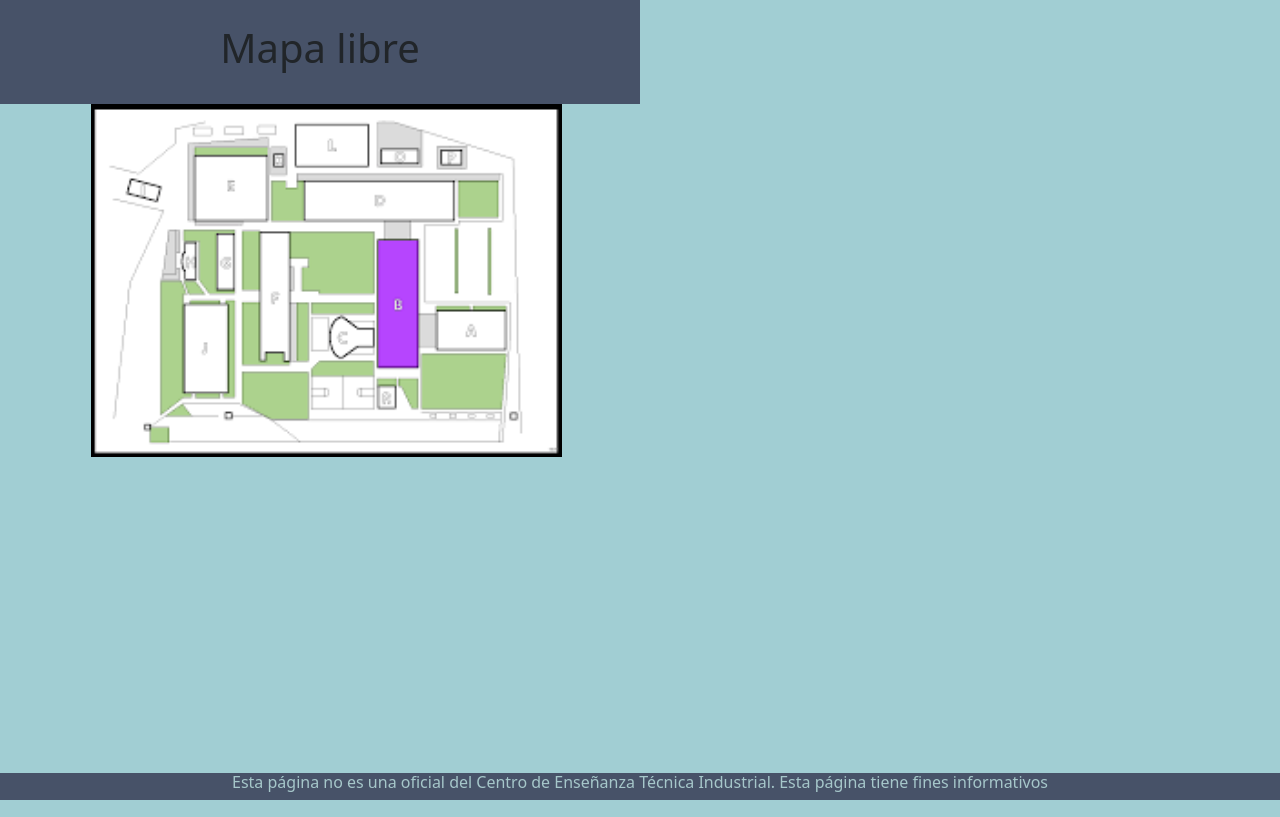
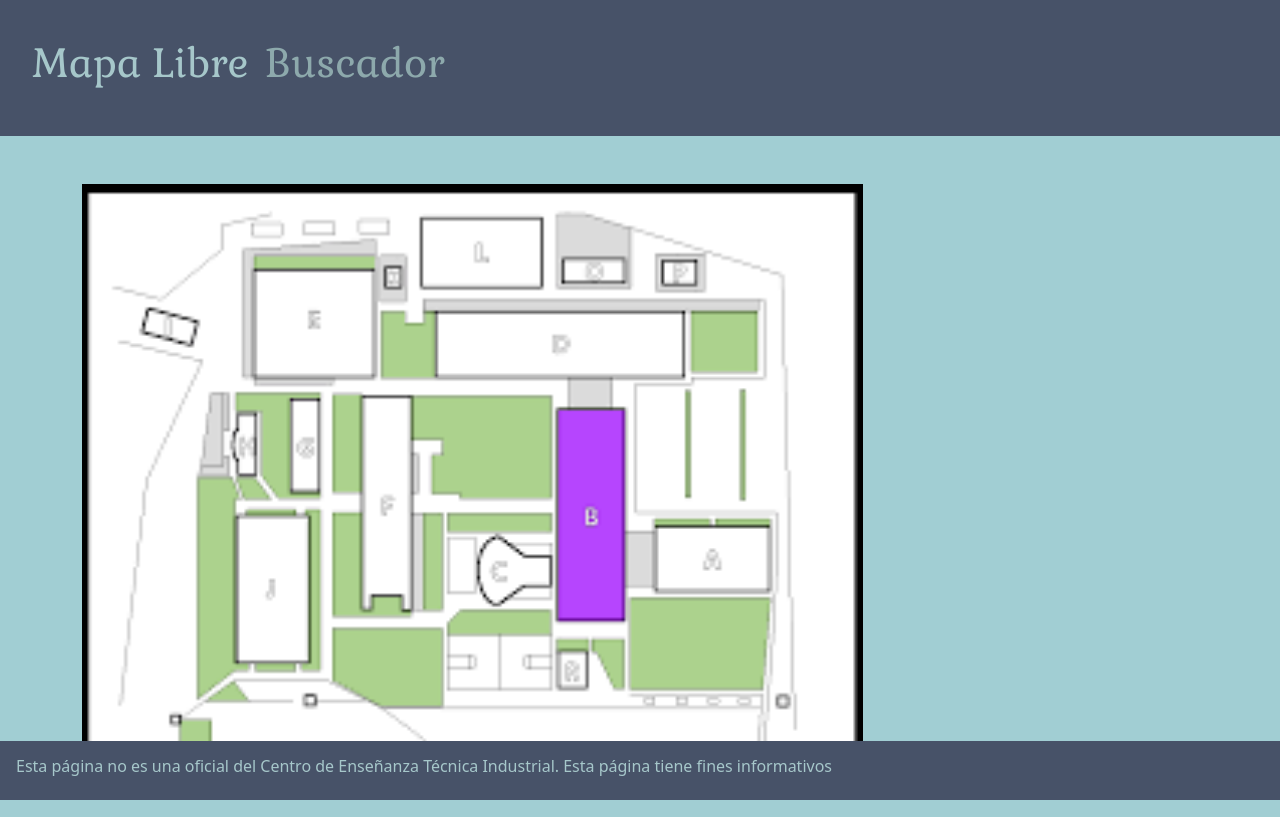
Before and after one commit to alisonraygoza/mapaCeti, a plain HTML site: page Mapa_libre.html in a window 1280 px wide. Drawn offline with nearby package versions, Linux system fonts and the light colour scheme.

Commit message:
página mapa libre completa

```diff
--- a/Mapa_libre.html
+++ b/Mapa_libre.html
@@ -1,7 +1,7 @@
 <!DOCTYPE html>
 <html>
     <head>
-        <title>CV_21300626</title>
+        <title>Mapa libre</title>
         <meta charset="utf-8">
         <meta name="viewport" content="width=device-width, initial-scale=1">
         <link
@@ -13,42 +13,66 @@
         integrity="sha384-k6d4wzSIapyDyv1kpU366/PK5hCdSbCRGRCMv+eplOQJWyd1fbcAu9OCUj5zNLiq"
         crossorigin="anonymous"></script>
         <style>
-           #Titulo{
+           .titulo{
+                background-color:#475268;
+            }
+            #mapalibre{
+                color: #a6c7ca;
+                font-family: Gabriela;
+            }
+            #buscador{
+                color: #8da9ac;
+                font-family: Gabriela;
+            }
+           #mapa{
+            width: 70%;
+            height: auto;
             text-align: center;
-            background-color: #475268;
-           }
-           #mapa{
-            width: 75%;
-            height: auto;
            }
            .footer{
                 background-color:#475268;
                 color: #a6c7ca;
                 bottom: 0;
-                position: absolute;
+                position: fixed;
             }
             body{
                 background-color: #A1CED3;
             }
-            #mapa2{
-                text-align: center;
+            @font-face {
+                font-family: Gabriela;
+                src: url(Gabriela-Regular.ttf);
+            }
+            @font-face {
+                font-family: Inria Sans;
+                src: url(InriaSans-Regular.ttf);
+            }
+            @font-face {
+                font-family: Joan;
+                src: url(Joan-Regular.ttf);
             }
         </style>
     </head>
     <body>
-        <div class="container-fluid">
-            <div class="row">
-                <div id="Titulo" class="col-12 col-md-6 p-4 text-center">
-                    <h1>Mapa libre</h1>
-                </div>
+        <div class="container-fluid p-4 titulo">
+            <nav class="navbar navbar-expand-sm">
+                <ul class="navbar-nav">
+                    <li class="nav-item">
+                        <a class="nav-link active" href="Mapa_libre.html">
+                            <h1 id="mapalibre">Mapa Libre</h1>
+                        </a>
+                    </li>
+                    <li class="nav-item">
+                        <a class="nav-link" href="index.html">
+                            <h1 id="buscador">Buscador</h1>
+                        </a>
+                    </li>
+                </ul>
+            </nav>
+        </div>
+           <div class="container my-5">
+                <img src="mapa.png" class="img-fluid" id="mapa">
             </div>
-            <div class="clearfix">
-                <div id="mapa2" class="col-12 col-md-6 p-0">
-                    <img src="mapa.png" class="img-fluid" id="mapa">
-                </div>
-            </div>
-        </div>
-        <div class="col-12 footer  text-center">
+        <div class="container-fluid footer p-3">
             <h6>Esta página no es una oficial del Centro de Enseñanza Técnica Industrial. Esta página tiene fines informativos</h6>
         </div>
     </body>
```
